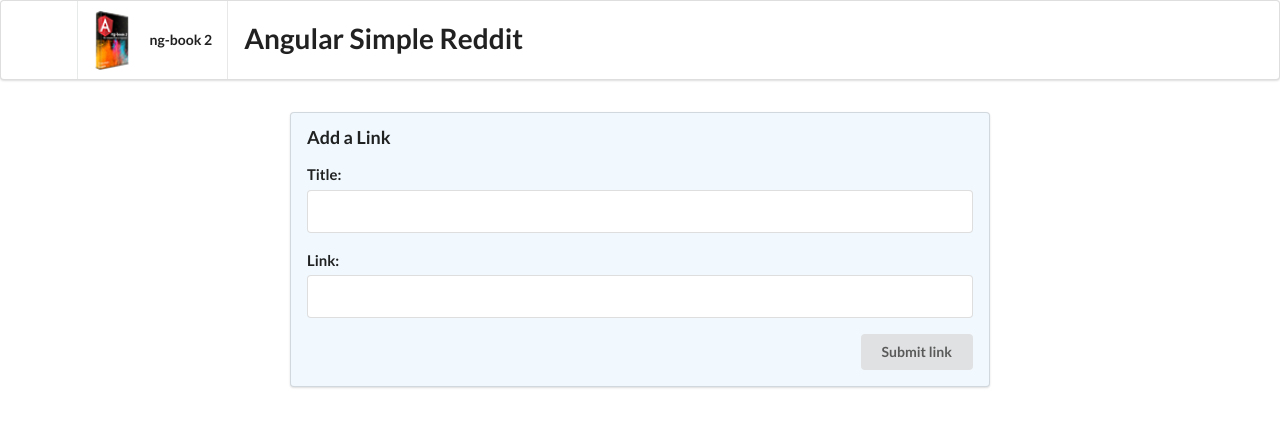
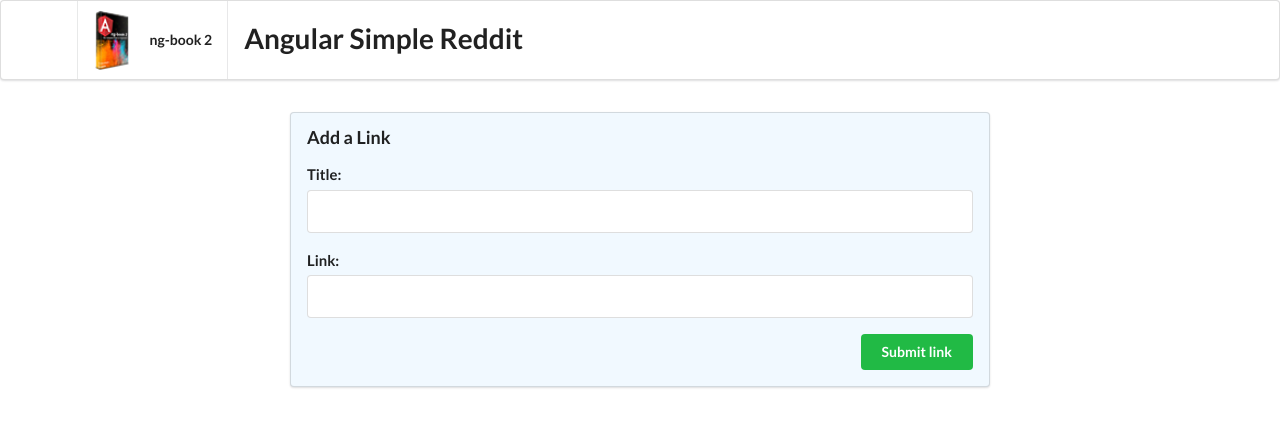
Before and after one commit to neotherapper/ng-book, an Angular app: page / in a window 1280 px wide. Shown: the top 426 px of the page. Built offline with nearby package versions, Linux system fonts and the light colour scheme.

Commit message:
angular-reddit: styling changes at app-component

```diff
--- a/src/app/app.component.html
+++ b/src/app/app.component.html
@@ -3,18 +3,15 @@
 
   <div class="field">
     <label for="title">Title:</label>
-    <input name="title" id="title" #newtitle> <!-- changed -->
+    <input name="title" id="title" #newtitle>
   </div>
   <div class="field">
     <label for="link">Link:</label>
-    <input name="link" id="link" #newlink> <!-- changed -->
+    <input name="link" id="link" #newlink>
   </div>
 
-  <button (click)="addArticle(newtitle, newlink)"
-    class="ui poisitive right floated button">
+  <button (click)="addArticle(newtitle, newlink)" class="ui positive right floated button">
     Submit link
   </button>
 
 </form>
-
-<router-outlet></router-outlet>
```
